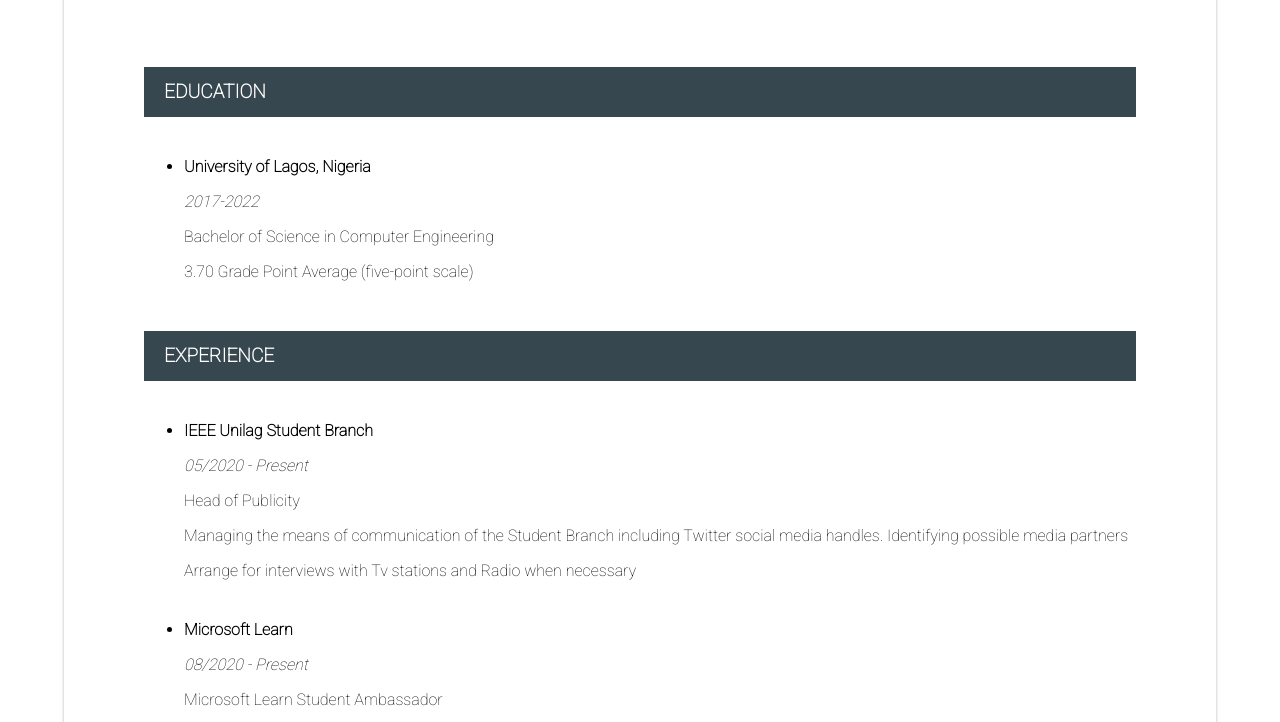
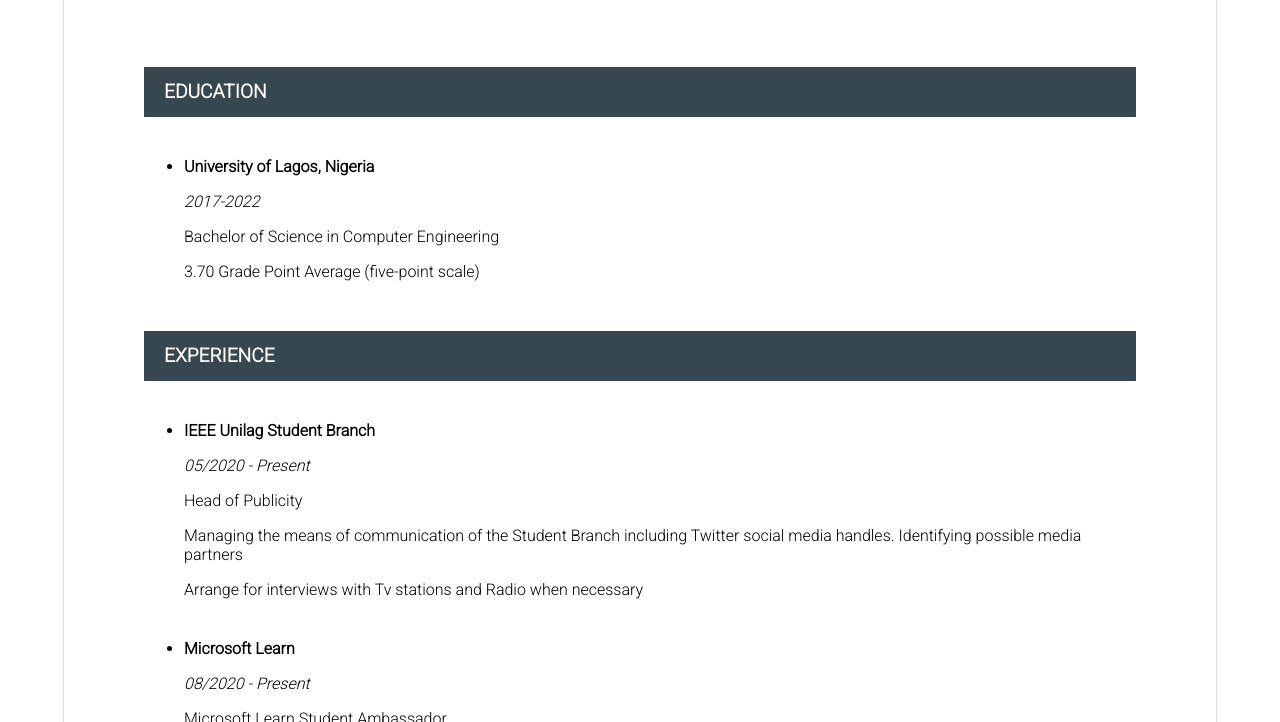
Before and after one commit to Yourgotopyromaniac/Zuri_Task3, a plain HTML site: page CV/index.html in a window 1280 px wide. Shown: the part 170-892 px from the top of the page. Drawn offline with Linux system fonts and the light colour scheme.

Commit message:
Update index.html

```diff
--- a/CV/index.html
+++ b/CV/index.html
@@ -5,7 +5,7 @@
     <meta http-equiv="X-UA-Compatible" content="IE=edge">
     <title>CV</title>
     <link rel="preconnect" href="https://fonts.gstatic.com">
-    <link href="https://fonts.googleapis.com/css2?family=Roboto:wght@100&display=swap" rel="stylesheet">
+    <link href="https://fonts.googleapis.com/css2?family=Roboto:wght@300&display=swap" rel="stylesheet">
     <link href="style.css"rel="stylesheet" type="text/css">
 </head>
 <body>
```
